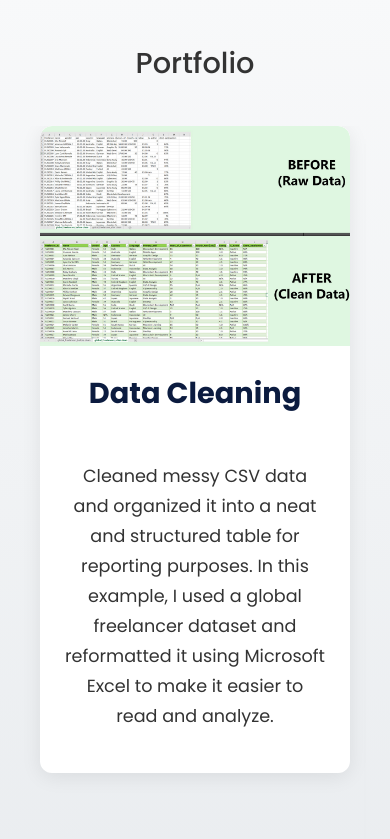
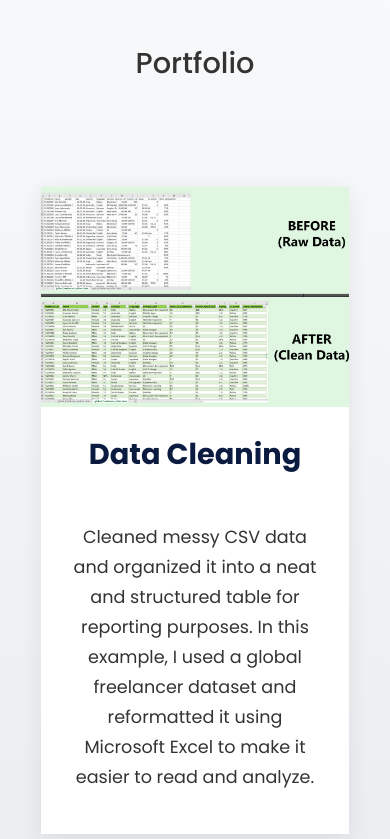
Before and after one commit to MuhammadArdhiFerdiansyah/Portofolio, a plain HTML site: page index.html in a window 390 px wide. Shown: the part 1520-2359 px from the top of the page. Drawn offline with nearby package versions, Linux system fonts and the light colour scheme.

Commit message:
Update style.css

```diff
--- a/style.css
+++ b/style.css
@@ -171,15 +171,15 @@ h2 { font-size: 2.2rem; font-weight: 500; margin-bottom: 2.5rem; margin-top: 0;
 .portfolio { background-color: #f8f9fa; background-image: linear-gradient(to top, #e9ecef 0%, #f8f9fa 100%); position: relative; padding-bottom: 5rem; }
 .portfolio h2 { padding: 0 2rem; }
 .portfolio-slider { width: 100%; margin: 2rem 0; padding: 0; z-index: 1; }
-.swiper-slide { background: #ffffff !important; box-shadow: none !important; min-height: 450px; height: auto; display: flex; justify-content: center; align-items: stretch; border-radius: 0 !important; }
-.slide-content-wrapper { display: flex; align-items: stretch; width: 100%; max-width: 100%; /* Hapus max-width untuk full-width */ margin: 0; background: #ffffff; box-shadow: none; overflow: hidden; border-radius: 0; }
+.swiper-slide { background: transparent !important; box-shadow: none !important; min-height: 450px; height: auto; display: flex; justify-content: center; align-items: center; }
+.slide-content-wrapper { display: flex; align-items: stretch; width: 100%; max-width: 1200px; background: #ffffff; box-shadow: 0 4px 20px rgba(0,0,0,0.08); overflow: hidden; }
 .portfolio-image { flex: 0 0 50%; }
 .portfolio-image img { width: 100%; height: 100%; object-fit: cover; display: block; }
 .portfolio-info { flex: 1; padding: 3rem 4rem; text-align: left; display: flex; flex-direction: column; justify-content: center; box-sizing: border-box; }
 .portfolio-info h3 { margin-top: 0; color: #0b1b3f; font-size: 1.8rem; }
 .portfolio-info p { font-size: 1.1rem; line-height: 1.7; }
-.portfolio-final-slide { background: #e9ecef !important; }
-.final-slide-content { max-width: 600px; text-align: center; margin: 0 auto; padding: 3rem; }
+.portfolio-final-slide { background: transparent !important; box-shadow: none !important; }
+.final-slide-content { max-width: 1200px; text-align: center; background: #e9ecef; padding: 3rem; border-radius: 40px; box-shadow: 0 4px 20px rgba(0,0,0,0.08); }
 .portfolio .swiper-button-next, .portfolio .swiper-button-prev { color: #0b1b3f; top: 50%; }
 .portfolio .swiper-button-prev { left: 2rem; }
 .portfolio .swiper-button-next { right: 2rem; }
@@ -218,15 +218,18 @@ footer { background: #0b1b3f; color: white; text-align: center; padding: 1rem; }
   .about .text, .testimonials { padding: 0 1rem; }
 
   /* MOBILE PORTFOLIO: KARTU TERPUSAT */
-  .portfolio-slider { padding: 0 1rem; box-sizing: border-box; }
-  .slide-content-wrapper { flex-direction: column; text-align: center; width: 100%; border-radius: 12px; box-shadow: 0 4px 20px rgba(0,0,0,0.08); }
-  .swiper-slide { min-height: auto; align-items: flex-start; background: transparent !important; }
+  .portfolio-slider { padding: 0; }
+  .slide-content-wrapper {
+    flex-direction: column;
+    text-align: center;
+    width: 90%;
+    max-width: 400px; /* Batasi lebar kartu di tablet */
+  }
+  .swiper-slide { min-height: auto; }
   .swiper-button-next, .swiper-button-prev { display: none; }
   .portfolio-image { width: 100%; }
-  .portfolio-image img { height: 220px; border-radius: 12px 12px 0 0; }
+  .portfolio-image img { height: 220px; }
   .portfolio-info { text-align: center; padding: 1.5rem; }
-  .portfolio-final-slide { min-height: auto; }
-  .portfolio-final-slide .slide-content-wrapper { background: #e9ecef; }
   .final-slide-content { padding: 2rem 1.5rem; }
   .contact-links { grid-template-columns: 1fr 1fr; gap: 1rem; }
 }
```
